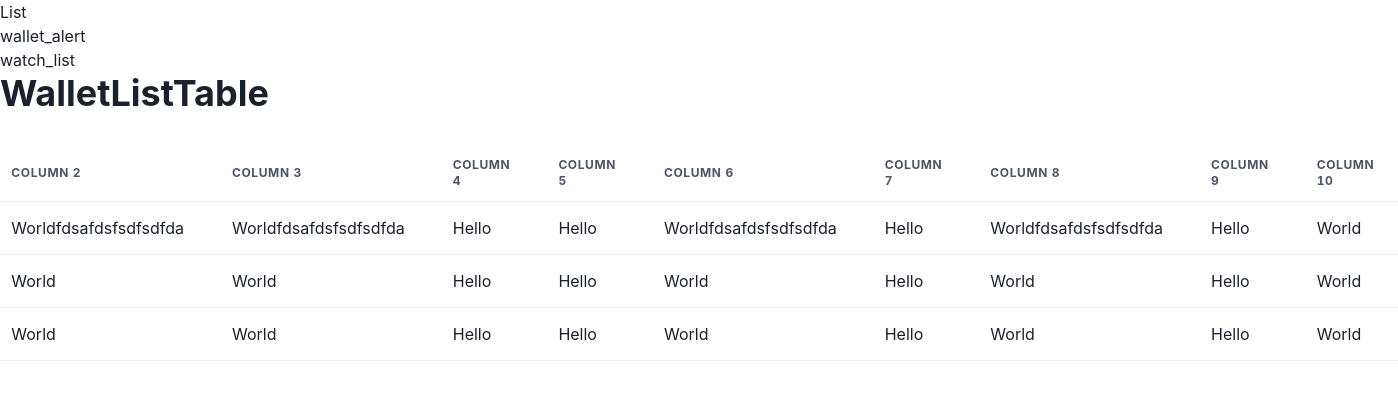
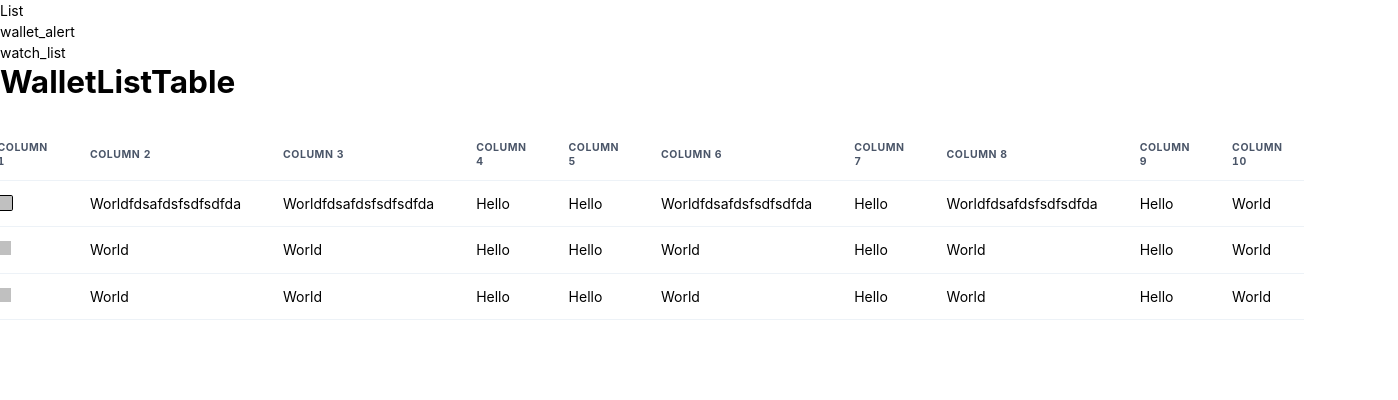
Before and after one commit to kira-0521/learning, a React (Vite) app in the folder discord-lib/frontend/: page / in a window 1280 px wide. Shown: the top 400 px of the page, 1398 px wide, since content can reach past the window. Built offline with nearby package versions, Linux system fonts and the light colour scheme.

Commit message:
[ add ] グローバルスタイル追加とテーブルにチェックボックス追加

```diff
--- a/discord-lib/frontend/src/components/organisms/Layouts/WalletListTableWithChakra.tsx
+++ b/discord-lib/frontend/src/components/organisms/Layouts/WalletListTableWithChakra.tsx
@@ -1,6 +1,16 @@
-import { useMemo, FC, CSSProperties } from 'react'
-import { Table, Thead, Tbody, Tr, Th, Td, chakra } from '@chakra-ui/react'
+import {
+  useMemo,
+  FC,
+  CSSProperties,
+  ReactNode,
+  useState,
+  useCallback,
+  ChangeEvent,
+} from 'react'
+import { Table, Thead, Tbody, Tr, Th, Td } from '@chakra-ui/react'
 import { useTable, Column, HeaderGroup, Row, Cell } from 'react-table'
+
+import { PrimaryCheckbox } from '../../atoms/Forms/PrimaryCheckbox'
 
 const tableStyle: CSSProperties = {
   minWidth: '1500px',
@@ -24,7 +34,7 @@ const tableCellStyle: CSSProperties = {
 }
 
 interface Data {
-  col1: string
+  col1: ReactNode
   col2: string
   col3: string
   col4: string
@@ -37,10 +47,32 @@ interface Data {
 }
 
 export const WalletListTableWithChakra: FC = () => {
+  const [checkLists, setCheckLists] = useState<string[]>([])
+  const onListClick = (e: ChangeEvent<HTMLInputElement>) => {
+    const targetValue = e.target.value
+    console.log('checkbox value: ', targetValue)
+    console.log('checkLists', checkLists)
+    const isInCheckLists = checkLists.includes(targetValue)
+    // チェックリストに値が含まれていれば取り除き、含まれていなければ追加
+    isInCheckLists
+      ? setCheckLists(checkLists.filter((val) => val !== targetValue))
+      : setCheckLists([...checkLists, targetValue])
+  }
+
   const data = useMemo(
     () => [
       {
-        col1: 'Hello',
+        col1: (
+          <PrimaryCheckbox
+            checked={checkLists.includes('hello')}
+            value='hello'
+            onChange={(e: ChangeEvent<HTMLInputElement>) => onListClick(e)}
+            border='1px solid'
+            rounded='sm'
+            bg='red'
+            boxSizing='border-box'
+          />
+        ),
         col2: 'Worldfdsafdsfsdfsdfda',
         col3: 'Worldfdsafdsfsdfsdfda',
         col4: 'Hello',
@@ -52,7 +84,13 @@ export const WalletListTableWithChakra: FC = () => {
         col10: 'World',
       },
       {
-        col1: 'Hello',
+        col1: (
+          <PrimaryCheckbox
+            checked={checkLists.includes('こんにちは')}
+            value='こんにちは'
+            onChange={(e: ChangeEvent<HTMLInputElement>) => onListClick(e)}
+          />
+        ),
         col2: 'World',
         col3: 'World',
         col4: 'Hello',
@@ -64,7 +102,13 @@ export const WalletListTableWithChakra: FC = () => {
         col10: 'World',
       },
       {
-        col1: 'Hello',
+        col1: (
+          <PrimaryCheckbox
+            checked={checkLists.includes('グッバイ')}
+            value='グッバイ'
+            onChange={(e: ChangeEvent<HTMLInputElement>) => onListClick(e)}
+          />
+        ),
         col2: 'World',
         col3: 'World',
         col4: 'Hello',
--- a/discord-lib/frontend/src/main.tsx
+++ b/discord-lib/frontend/src/main.tsx
@@ -1,5 +1,5 @@
 import React from 'react'
-import { ChakraProvider } from '@chakra-ui/react'
+import { ChakraProvider, extendTheme } from '@chakra-ui/react'
 import ReactDOM from 'react-dom/client'
 import { BrowserRouter, Routes, Route } from 'react-router-dom'
 
@@ -8,9 +8,24 @@ import './index.css'
 import { WalletAlert } from './components/pages/WalletAlert'
 import { WatchList } from './components/pages/WatchList'
 
+const theme = extendTheme({
+  styles: {
+    global: {
+      'html, body': {
+        color: '#000',
+        fontSize: '14px',
+      },
+      // グローバル設定では無理
+      span: {
+        border: 'none',
+      },
+    },
+  },
+})
+
 ReactDOM.createRoot(document.getElementById('root')!).render(
   <React.StrictMode>
-    <ChakraProvider>
+    <ChakraProvider theme={theme}>
       <App />
     </ChakraProvider>
   </React.StrictMode>
```
